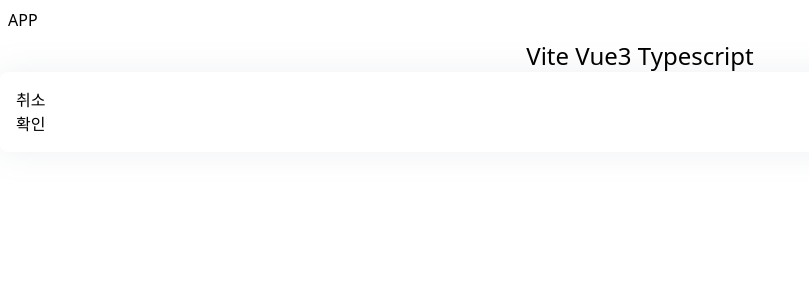
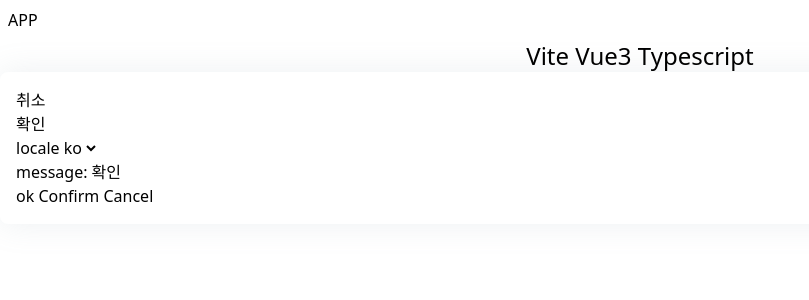
Before and after one commit to ezaurum/vue3-boilerplate, a Vue app: page / in a window 1280 px wide. Shown: the top 300 px of the page, without its empty margins (0-809 px from the left). Built offline with nearby package versions, Linux system fonts and the light colour scheme.

Commit message:
wip: i18n template is not working

```diff
--- a/package.json
+++ b/package.json
@@ -32,6 +32,7 @@
   "devDependencies": {
     "@chromatic-com/storybook": "^4",
     "@eslint/js": "^9.28.0",
+    "@intlify/unplugin-vue-i18n": "^6.0.8",
     "@storybook/addon-a11y": "^9.0.9",
     "@storybook/addon-docs": "^9.0.9",
     "@storybook/addon-vitest": "^9.0.9",
--- a/src/App.vue
+++ b/src/App.vue
@@ -8,12 +8,14 @@
   <main>
     {{ t("cancel") }}
     <p>{{ t("confirm") }}</p>
+    <HelloWorld></HelloWorld>
   </main>
 </template>
 
 <script lang="ts" setup>
 import { t } from "@/i18n"
 import { useStore } from "@/store"
+import HelloWorld from "@/components/HelloWorld.vue"
 
 const store = useStore()
 </script>
--- /dev/null
+++ b/src/components/HelloWorld.vue
@@ -0,0 +1,34 @@
+<script setup lang="ts"></script>
+
+<template>
+  <label for="locale">locale</label>
+  <select v-model="$i18n.locale">
+    <option>en</option>
+    <option>ja</option>
+    <option>ko</option>
+  </select>
+  <p>message: {{ $t("confirm") }}</p>
+  <I18nT :tag="'button'" keypath="test" class="btn btn-primary">
+    <template #confirm>Confirm</template>
+    <template #cancel>Cancel</template>
+    <button @click="$i18n.locale = 'en'">en</button>
+    <button @click="$i18n.locale = 'ko'">ko</button>
+    <button @click="$i18n.locale = 'zh-CN'">zh-CN</button>
+  </I18nT>
+</template>
+<i18n lang="json">
+{
+  "ko": {
+    "confirm": "확인 HH",
+    "cancel": "취소"
+  },
+  "en": {
+    "confirm": "Confirm",
+    "cancel": "Cancel"
+  },
+  "zh-CN": {
+    "confirm": "确认",
+    "cancel": "取消"
+  }
+}
+</i18n>
--- a/src/i18n/i18n.ts
+++ b/src/i18n/i18n.ts
@@ -3,6 +3,7 @@
 
 const i18n: LocaleSchema = {
   ko: {
+    test: "ok { confirm } { cancel }",
     confirm: "확인",
     cancel: "취소",
     create: ({ named }) => `새 ${named("domain")} 만들기`,
```
Also changed, not shown: vite.config.mts, 1 other file (tests, documents, lock files or other folders).
